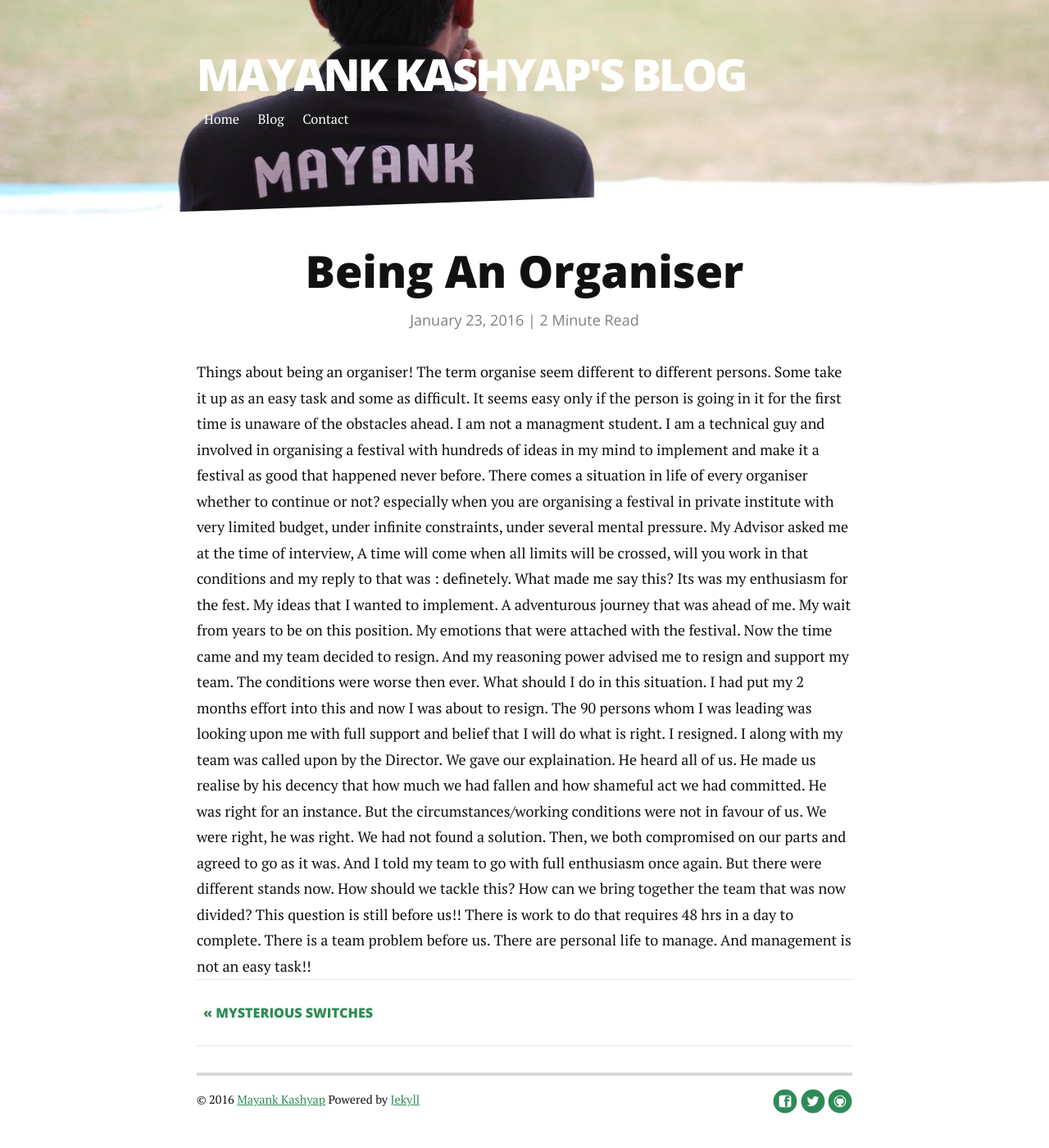
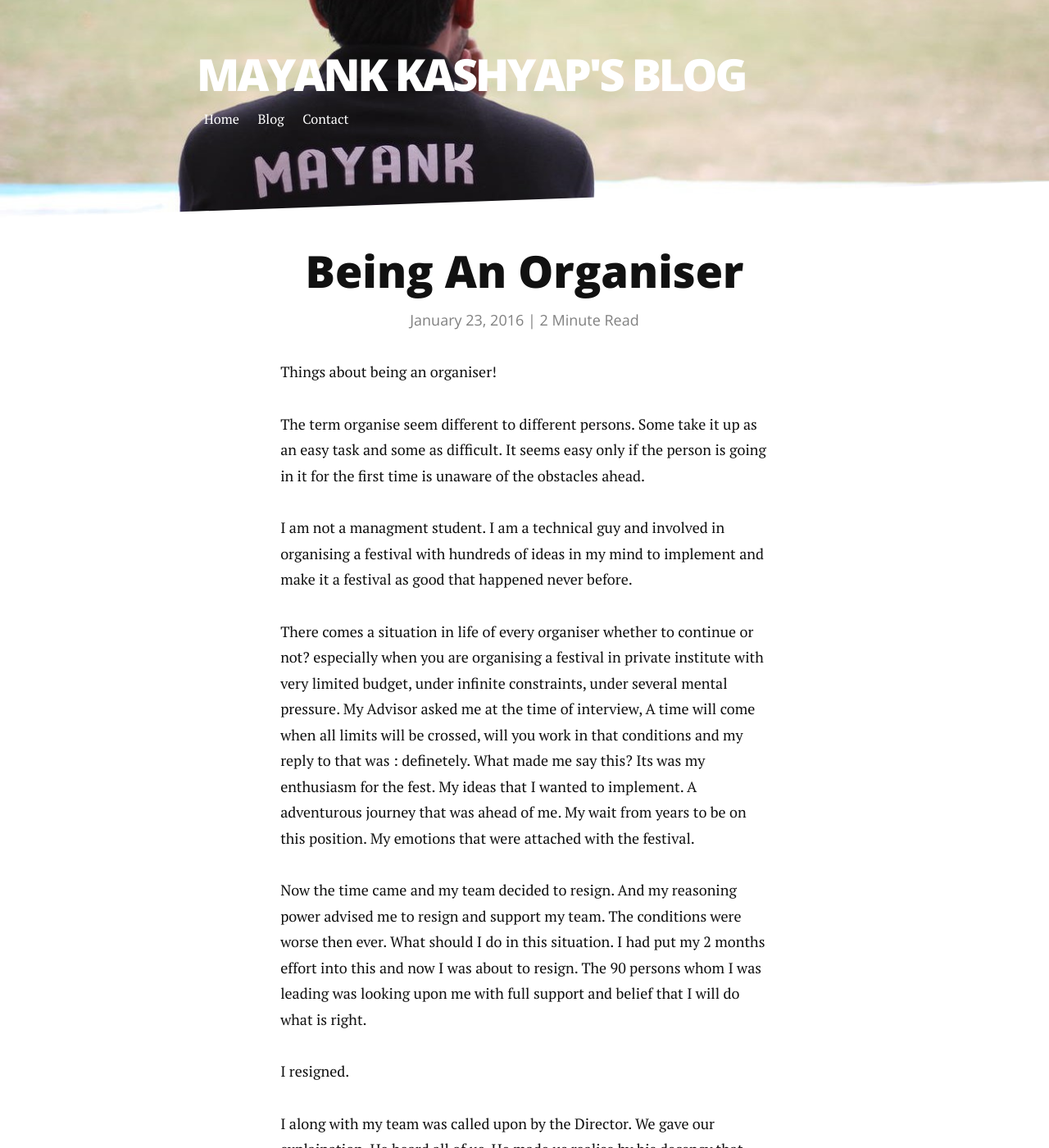
Before and after one commit to kspmayank/kspmayank_blog, a Jekyll site: the page built from _posts/2016-01-23-being-an-organiser.markdown, in a window 1280 px wide and 1400 px high. Shown: the whole window at 82% size. Built offline with Jekyll 4.4.1, drawn with Linux system fonts in a browser that asks for light colours; nearby versions of some CDN libraries; Markdown is read by kramdown in place of the engine named in the settings; some of the changed text lies outside the part shown.

Commit message:
Update 2016-01-23-being-an-organiser.markdown

```diff
--- a/_posts/2016-01-23-being-an-organiser.markdown
+++ b/_posts/2016-01-23-being-an-organiser.markdown
@@ -3,7 +3,7 @@ layout: post
 title:  "Being An Organiser"
 date:   2016-01-23
 ---
-<div style="text-align: justified;">
+
 Things about being an organiser!
 
 The term organise seem different to different persons. Some take it up as an easy task and some as difficult. It seems easy only if the person is going in it for the first time is unaware of the obstacles ahead.
@@ -24,4 +24,3 @@ We were right, he was right. We had not found a solution.
 Then, we both compromised on our parts and agreed to go as it was. And I told my team to go with full enthusiasm once again. But there were different stands now. How should we tackle this? How can we bring together the team that was now divided?
 
 This question is still before us!! There is work to do that requires 48 hrs in a day to complete. There is a team problem before us. There are personal life to manage. And management is not an easy task!!
-</div>
```
